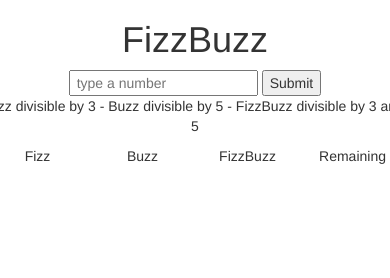
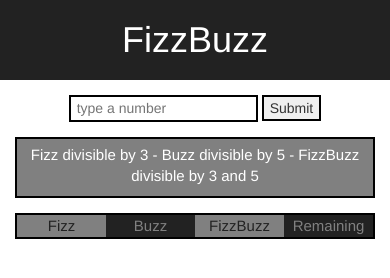
Before and after one commit to Robydoidao2006/fizzbuss, a plain HTML site: page index.html in a window 390 px wide. Drawn offline with nearby package versions, Linux system fonts and the light colour scheme.

Commit message:
Add files via upload

```diff
--- /dev/null
+++ b/assets/css/style.css
@@ -0,0 +1,70 @@
+body{
+    margin: 0px;
+    padding: 0px;
+}
+
+.h1-fb{
+background-color: #222;
+margin: 0px;
+padding: 20px;
+color:white;
+}
+
+#fizzBuzzForm{
+    margin-top:15px;
+}
+
+#userInput{
+    border: 2px solid black;
+    padding-bottom: 2px;  /* Fixes dimention - input/button same size*/
+}
+
+button {
+    border: 2px solid black;
+}
+
+button:hover{
+    background-color:#222;
+    color:white;
+}
+
+/* user output */
+.fizzbussRow{
+    border: 2px solid black;
+    margin:15px!important;
+    color:white;
+    font-size: 20px;
+}
+
+.info {
+    border: 2px solid black;
+    background-color:grey;
+    margin:15px!important;
+}
+
+.info p {
+    margin-top:5px;
+    font-size: 15px;
+    color:white;
+}
+
+#fizz,#fizzbuzz {
+    background-color:grey;
+    padding: 0px;
+    margin:0px;
+    color: #222;
+}
+#buzz, #remaining{
+    background-color: #222;
+    padding: 0px;
+    margin:0px;
+    color:grey;
+}
+
+
+
+@media only screen and (max-width: 600px) {
+    .fizzbussRow{
+        font-size: 15px;
+    }
+}
--- /dev/null
+++ b/assets/js/script.js
@@ -0,0 +1,25 @@
+
+function display(){
+
+    // Grabs user input
+    let number = document.getElementById('userInput').value;
+
+    // Loops throw numbers and calculate the result
+    for (let i = 1; i < number; i++){
+        if (i % 15 == 0) {
+            document.getElementById('fizzbuzz').innerHTML += '<p>'+i+'</p>';
+        }else if (i % 3 == 0) {
+            document.getElementById('fizz').innerHTML += '<p>'+i+'</p>';
+        }else if (i % 5 == 0){
+            document.getElementById('buzz').innerHTML += '<p>'+i+'</p>';
+        }else{
+            document.getElementById('remaining').innerHTML += '<p>'+i+'</p>';
+        }
+
+    }
+
+    // clears form
+    $('#fizzBuzzForm')[0].reset();
+    $('.fizzbussRow')[0].reset();
+
+}// display ends
--- a/index.html
+++ b/index.html
@@ -5,7 +5,7 @@
     <meta http-equiv="X-UA-Compatible" content="IE=edge">
     <title>FizzBuzz</title>
     <meta name="viewport" content="width=device-width, initial-scale=1">
-    <link rel="stylesheet" type="text/css" media="screen" href="style.css" />
+    <link rel="stylesheet" type="text/css" media="screen" href="assets/css/style.css" />
     <link rel="stylesheet" href="https://maxcdn.bootstrapcdn.com/bootstrap/3.3.7/css/bootstrap.min.css">
     <!-- Jquery -->
     <script src="https://code.jquery.com/jquery-3.3.1.min.js"></script>
@@ -29,7 +29,7 @@
             <div class="col-sm-3 col-xs-3" id="remaining">Remaining</div>
     </div>
 
-    <script src="script.js"></script>
+    <script src="assets/js/script.js"></script>
 
 </body>
 </html>
```
Also changed, not shown: assets/images/github/v1.jpg (added).
